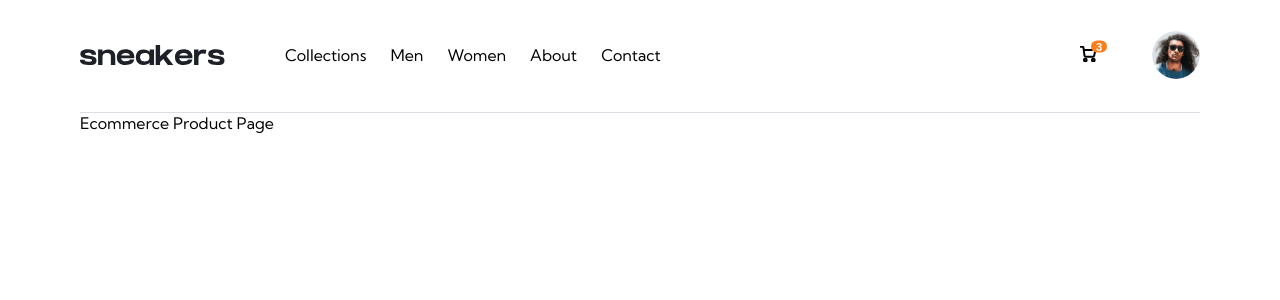
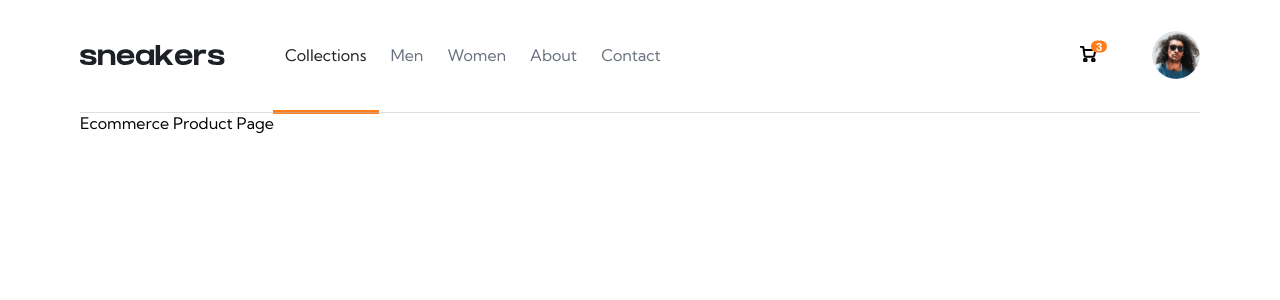
Before and after one commit to revuwem/ecommerce-product-page, a Next.js app: page / in a window 1280 px wide. In both pictures the pointer is over the item "Collections". Shown: the top 300 px of the page. Built offline with nearby package versions, Linux system fonts and the light colour scheme.

Commit message:
fix(widgets/ui/SiteNav): css custom properties regression

```diff
--- a/widgets/ui/SiteNav/SiteNav.module.css
+++ b/widgets/ui/SiteNav/SiteNav.module.css
@@ -7,7 +7,7 @@
 }
 
 .navItem {
-  color: var(--dark-grayish-blue);
+  color: var(--color-dark-grayish-blue);
   height: 110px;
   padding: 0 12px;
   display: grid;
@@ -17,6 +17,6 @@
 }
 
 .navItem:hover {
-  color: var(--very-dark-grayish-blue);
-  box-shadow: 0 4px 0 0 var(--primary);
+  color: var(--color-very-dark-grayish-blue);
+  box-shadow: 0 4px 0 0 var(--color-primary);
 }
```
